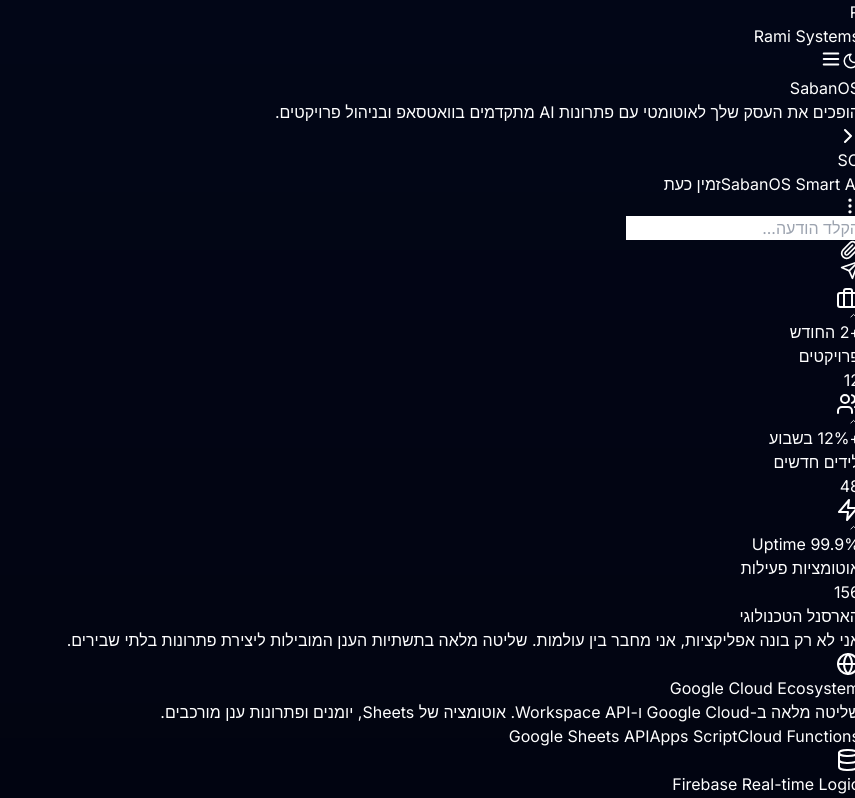
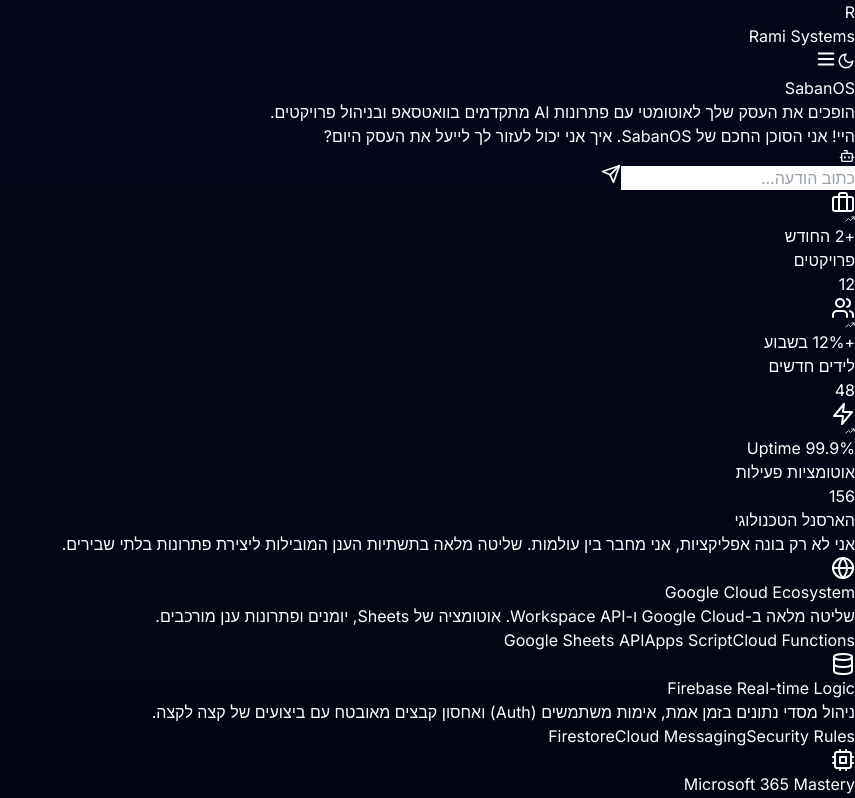
Before and after one commit to ramims2026-bit/app, a Next.js app: page / in a window 1280 px wide. Shown: the top 798 px of the page, without its empty margins (425-1280 px from the left). Built offline with nearby package versions, Linux system fonts and the light colour scheme.

Commit message:
Update ChatInterface.tsx

```diff
--- a/components/ChatInterface.tsx
+++ b/components/ChatInterface.tsx
@@ -1,195 +1,84 @@
 "use client";
 
-import React, { useState, useEffect, useRef } from "react";
-import { Send, CheckCheck, Paperclip, MoreVertical, ChevronRight } from "lucide-react";
-import { generateResponse } from '../app/actions/gemini-brain';
-
-interface Message {
-  role: "user" | "model";
-  content: string;
-  timestamp: string;
-}
+import React, { useState, useRef, useEffect } from "react";
+import { Send, User, Bot, Loader2 } from "lucide-react";
+import { processBusinessRequest } from "../app/actions/gemini-brain"; // נתיב יחסי בטוח
 
 export default function ChatInterface() {
-  const [messages, setMessages] = useState<Message[]>([]);
+  const [messages, setMessages] = useState([
+    { role: "model", content: "היי! אני הסוכן החכם של SabanOS. איך אני יכול לעזור לך לייעל את העסק היום?" }
+  ]);
   const [input, setInput] = useState("");
-  const [isTyping, setIsTyping] = useState(false);
+  const [isLoading, setIsLoading] = useState(false);
   const scrollRef = useRef<HTMLDivElement>(null);
 
-  // --- פונקציית הסאונד החדשה ---
-const playNotification = () => {
-  try {
-    // הוספת Timestamp כדי למנוע מהדפדפן לשמור גרסה ישנה (Cache)
-    const audio = new Audio(`/sounds/whatsapp.mp3?v=${Date.now()}`);
-    audio.volume = 0.8;
-
-    const playPromise = audio.play();
-
-    if (playPromise !== undefined) {
-      playPromise.catch(error => {
-        // כאן הדפדפן חוסם סאונד כי עוד לא הייתה אינטראקציה
-        console.log("דפדפן חסם סאונד אוטומטי. המתן ללחיצה ראשונה של המשתמש.");
-      });
-    }
-  } catch (e) {
-    console.error("שגיאה בהפעלת סאונד:", e);
-  }
-};
-
-  // גלילה אוטומטית למטה בכל הודעה חדשה
   useEffect(() => {
     if (scrollRef.current) {
       scrollRef.current.scrollTop = scrollRef.current.scrollHeight;
     }
-  }, [messages, isTyping]);
+  }, [messages]);
 
-  useEffect(() => {
-  // בקשת אישור להתראות
-  if ("Notification" in window) {
-    Notification.requestPermission().then(permission => {
-      if (permission === "granted") {
-        console.log("התראות מאושרות");
-      }
-    });
-  }
+  const handleSend = async () => {
+    if (!input.trim() || isLoading) return;
 
-  // טריק "דריכת" האודיו - הדפדפן צריך אינטראקציה ראשונה
-  const unlockAudio = () => {
-    const audio = new Audio("/sounds/whatsapp.mp3");
-    audio.play().then(() => {
-      audio.pause();
-      audio.currentTime = 0;
-    }).catch(() => {});
-    document.removeEventListener('click', unlockAudio);
-  };
-  document.addEventListener('click', unlockAudio);
-}, []);
-  const handleSend = async () => {
-    if (!input.trim() || isTyping) return;
-
-    const userText = input;
-    const userMsg: Message = {
-      role: "user",
-      content: userText,
-      timestamp: new Date().toLocaleTimeString([], { hour: '2-digit', minute: '2-digit' })
-    };
-
-    setMessages(prev => [...prev, userMsg]);
+    const userMessage = { role: "user", content: input };
+    setMessages((prev) => [...prev, userMessage]);
     setInput("");
-    setIsTyping(true); // הפעלת אפקט "מקליד..."
+    setIsLoading(true);
 
     try {
-      const businessContext = { name: "SabanOS", industry: "Automation & CRM" };
+      // שליחת ההיסטוריה והקונטקסט לפונקציה החדשה שלך
+      const aiResponse = await processBusinessRequest(input, messages, {
+        name: "SabanOS",
+        industry: "Automation & AI"
+      });
 
-      // המרה לפורמט היסטוריה שגימני מבין
-      const chatHistory = messages.map(m => ({
-        role: m.role,
-        parts: [{ text: m.content }]
-      }));
-
-      // קריאה למוח של גימני
-      const response = await processBusinessRequest(userText, chatHistory, businessContext);
-
-      if (response) {
-        const aiMsg: Message = {
-          role: "model",
-          content: response,
-          timestamp: new Date().toLocaleTimeString([], { hour: '2-digit', minute: '2-digit' })
-        };
-
-        setIsTyping(false); // כיבוי האפקט
-        setMessages(prev => [...prev, aiMsg]);
-
-        // --- כאן הקסם קורה: השמעת הצליל ברגע שהתשובה מגיעה ---
-        playNotification();
-      }
+      setMessages((prev) => [...prev, { role: "model", content: aiResponse }]);
     } catch (error) {
-      console.error("Gemini Error:", error);
-      setIsTyping(false);
-      setMessages(prev => [...prev, {
-        role: "model",
-        content: "מצטער, הייתה לי שגיאה קטנה בחיבור. נסה שוב?",
-        timestamp: "עכשיו"
-      }]);
+      setMessages((prev) => [...prev, { role: "model", content: "סליחה, המוח שלי יצא להפסקה קלה. נסה שוב?" }]);
+    } finally {
+      setIsLoading(false);
     }
   };
 
   return (
-    <div className="flex flex-col h-[90vh] max-w-md mx-auto bg-[#efeae2] shadow-2xl overflow-hidden font-sans border-x border-slate-300 relative rounded-2xl" dir="rtl">
-
-      {/* WhatsApp Header */}
-      <header className="bg-[#075e54] p-3 flex items-center justify-between text-white shadow-md z-10">
-        <div className="flex items-center gap-3">
-          <ChevronRight className="cursor-pointer" />
-          <div className="w-10 h-10 bg-slate-300 rounded-full flex items-center justify-center text-[#075e54] font-black">
-            SO
-          </div>
-          <div className="flex flex-col">
-            <span className="font-bold text-base leading-tight">SabanOS Smart AI</span>
-            {isTyping ? (
-              <span className="text-[12px] font-black text-emerald-400 animate-pulse">מקליד...</span>
-            ) : (
-              <span className="text-[10px] opacity-80 font-bold">זמין כעת</span>
-            )}
-          </div>
-        </div>
-        <div className="flex gap-4 opacity-80">
-          <MoreVertical size={20} className="cursor-pointer" />
-        </div>
-      </header>
-
-      {/* אזור ההודעות */}
-      <div
-        ref={scrollRef}
-        className="flex-1 overflow-y-auto p-4 space-y-3 bg-[url('https://user-images.githubusercontent.com/15075759/28719144-86dc0f70-73b1-11e7-911d-60d70fcded21.png')] bg-repeat"
-      >
-        {messages.map((msg, index) => (
-          <div key={index} className={`flex ${msg.role === "user" ? "justify-end" : "justify-start"}`}>
-            <div className={`max-w-[85%] p-2 px-3 rounded-lg shadow-sm relative ${
-              msg.role === "user" ? "bg-[#d9fdd3] rounded-tr-none" : "bg-white rounded-tl-none"
-            }`}>
-              <p className="text-[14.5px] text-slate-800 leading-relaxed font-medium">{msg.content}</p>
-              <div className="flex items-center justify-end gap-1 mt-1 opacity-60">
-                <span className="text-[9px]">{msg.timestamp}</span>
-                {msg.role === "user" && <CheckCheck size={14} className="text-sky-500" />}
-              </div>
+    <div className="w-full max-w-2xl bg-white/5 border border-white/10 rounded-3xl overflow-hidden backdrop-blur-xl shadow-2xl flex flex-col h-[500px]" dir="rtl">
+      {/* Messages Area */}
+      <div ref={scrollRef} className="flex-1 overflow-y-auto p-6 space-y-4">
+        {messages.map((msg, i) => (
+          <div key={i} className={`flex ${msg.role === "user" ? "justify-start" : "justify-end"} items-end gap-2 animate-in fade-in slide-in-from-bottom-2`}>
+            {msg.role === "user" && <div className="p-2 bg-green-500 rounded-full"><User size={16} /></div>}
+            <div className={`max-w-[80%] p-4 rounded-2xl ${msg.role === "user" ? "bg-white/10 text-white rounded-br-none" : "bg-green-600 text-white rounded-bl-none"}`}>
+              <p className="text-sm leading-relaxed">{msg.content}</p>
             </div>
+            {msg.role === "model" && <div className="p-2 bg-white/10 rounded-full"><Bot size={16} /></div>}
           </div>
         ))}
-
-        {/* בועת "מקליד" ויזואלית */}
-        {isTyping && (
-          <div className="flex justify-start">
-            <div className="bg-white p-3 rounded-lg rounded-tl-none shadow-sm flex gap-1">
-              <span className="w-1.5 h-1.5 bg-slate-400 rounded-full animate-bounce" style={{ animationDelay: '0ms' }}></span>
-              <span className="w-1.5 h-1.5 bg-slate-400 rounded-full animate-bounce" style={{ animationDelay: '150ms' }}></span>
-              <span className="w-1.5 h-1.5 bg-slate-400 rounded-full animate-bounce" style={{ animationDelay: '300ms' }}></span>
-            </div>
+        {isLoading && (
+          <div className="flex justify-end items-center gap-2">
+            <div className="bg-white/5 p-4 rounded-2xl animate-pulse text-xs text-slate-400">מעבד נתונים...</div>
+            <Loader2 className="animate-spin text-green-500" size={16} />
           </div>
         )}
       </div>
 
       {/* Input Area */}
-      <footer className="bg-[#f0f2f5] p-2 flex items-center gap-2 border-t border-slate-200">
-        <div className="bg-white flex-1 rounded-full flex items-center px-4 py-2 shadow-sm">
-          <input
-            type="text"
-            value={input}
-            onChange={(e) => setInput(e.target.value)}
-            onKeyDown={(e) => e.key === 'Enter' && handleSend()}
-            placeholder="הקלד הודעה..."
-            className="flex-1 bg-transparent outline-none text-sm"
-          />
-          <Paperclip size={20} className="text-slate-500 rotate-45 cursor-pointer ml-2" />
-        </div>
+      <div className="p-4 bg-white/5 border-t border-white/10 flex gap-2">
+        <input
+          value={input}
+          onChange={(e) => setInput(e.target.value)}
+          onKeyDown={(e) => e.key === "Enter" && handleSend()}
+          placeholder="כתוב הודעה..."
+          className="flex-1 bg-white/5 border border-white/10 rounded-2xl px-4 py-2 text-white focus:outline-none focus:border-green-500 transition-colors"
+        />
         <button
           onClick={handleSend}
-          disabled={isTyping}
-          className="bg-[#00a884] p-3 rounded-full text-white shadow-lg active:scale-90 transition-all disabled:opacity-50"
+          disabled={isLoading}
+          className="p-3 bg-green-600 hover:bg-green-500 disabled:opacity-50 text-white rounded-2xl transition-all hover:scale-105 active:scale-95"
         >
           <Send size={20} />
         </button>
-      </footer>
+      </div>
     </div>
   );
 }
```
